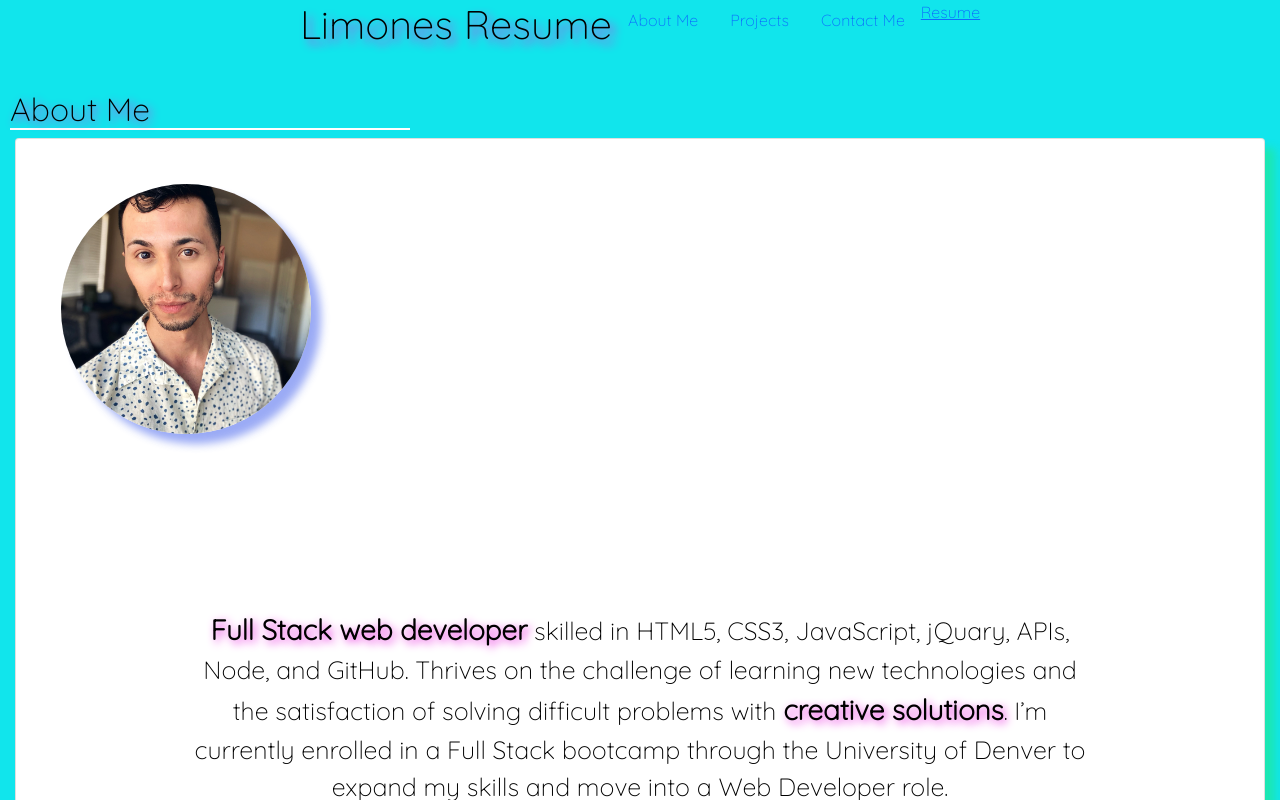
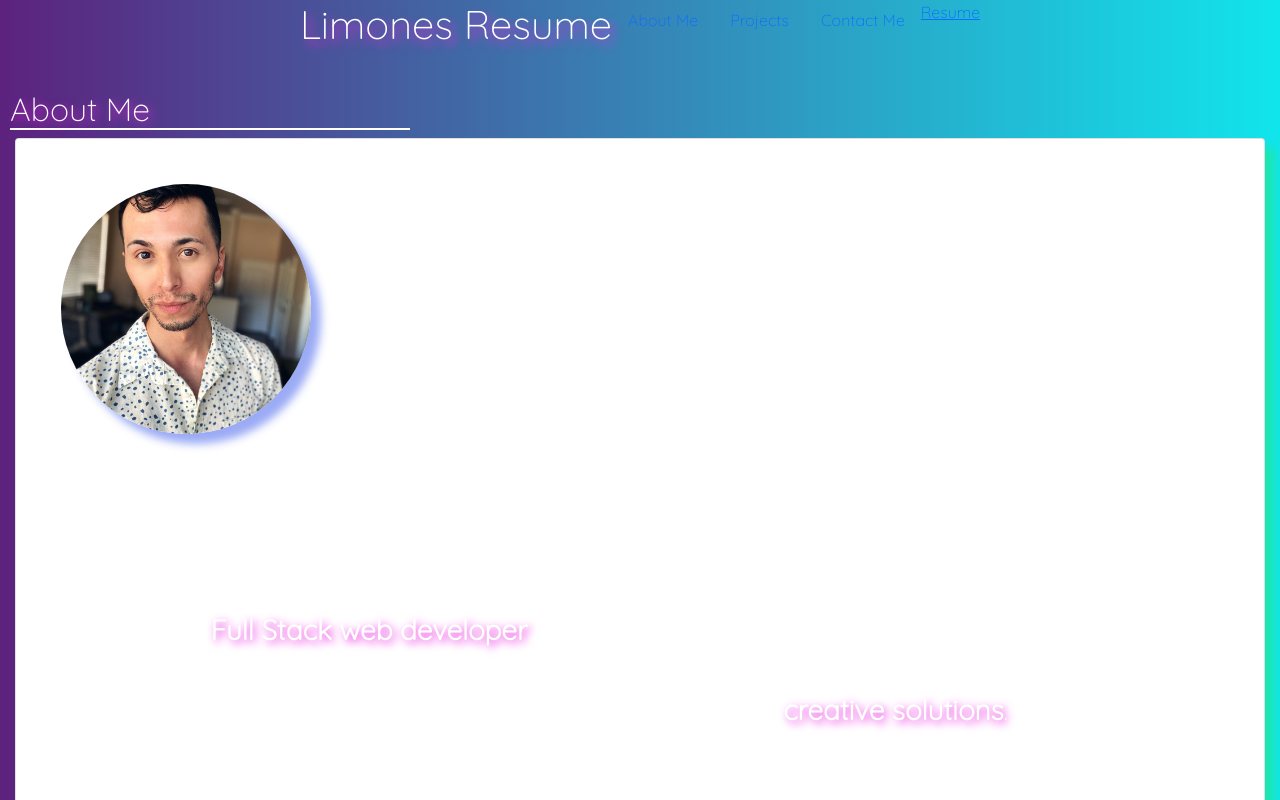
Before and after one commit to ZestyLimones/react-portfolio, a React (Create React App) app: page / in a window 1280 px wide. Shown: the top 800 px of the page. Built offline with nearby package versions, Linux system fonts and the light colour scheme.

Commit message:
added additional styling.

```diff
--- a/src/components/PortfolioContainer.css
+++ b/src/components/PortfolioContainer.css
@@ -5,12 +5,12 @@
 
 .main {
   background-color: rgb(17, 229, 236);
-  /* background-image: linear-gradient(
+  background-image: linear-gradient(
     to right,
     rgb(92, 34, 126),
     rgb(17, 229, 236)
-  ); */
-  color: black;
+  );
+  color: white;
   /* display: flex; */
 }
 
@@ -50,6 +50,7 @@ span {
 }
 
 .card {
+  display: flex;
   padding: 20px;
   border-radius: 15%;
   margin: 5px;
--- a/src/components/pages/Contact.css
+++ b/src/components/pages/Contact.css
@@ -0,0 +1,18 @@
+.contact-form {
+  /* height: 500px; */
+  width: 50vw;
+  background-color: red;
+  border: 2px solid blue;
+  display: flex;
+  /* align-items: center; */
+  justify-content: center;
+}
+
+.card {
+  padding: 20px;
+  border-radius: 15%;
+  margin: 5px;
+  height: 100%;
+  background-color: rgba(0, 0, 0, 0.5);
+  box-shadow: 10px 10px 8px rgba(40, 233, 114, 0.466);
+}
--- a/src/components/pages/Contact.js
+++ b/src/components/pages/Contact.js
@@ -1,4 +1,5 @@
 import React, {useState} from 'react';
+import "./Contact.css"
 
 function Contact() {
   const [name, setName] = useState('');
```
